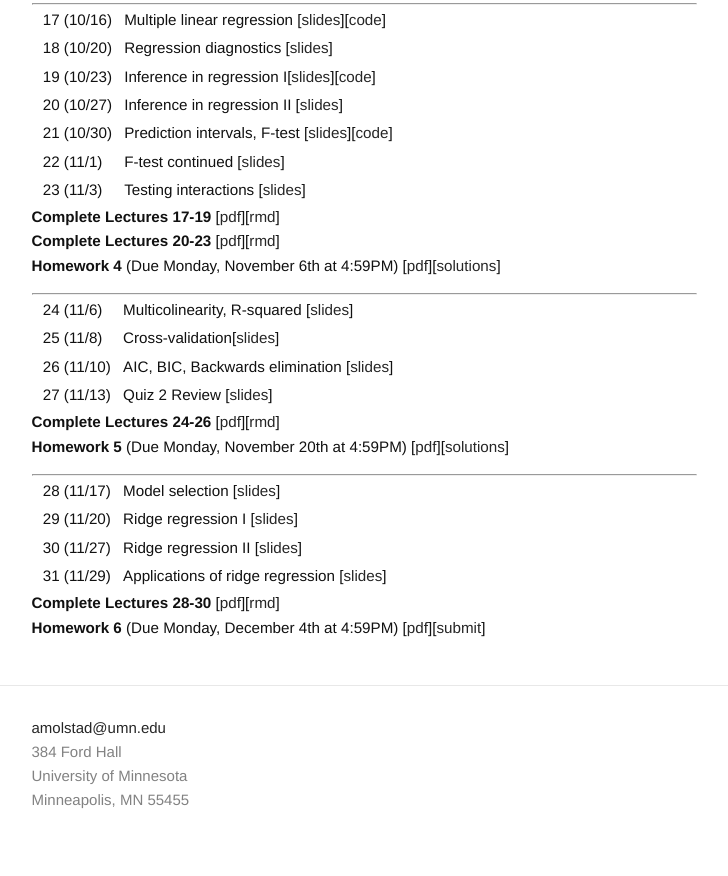
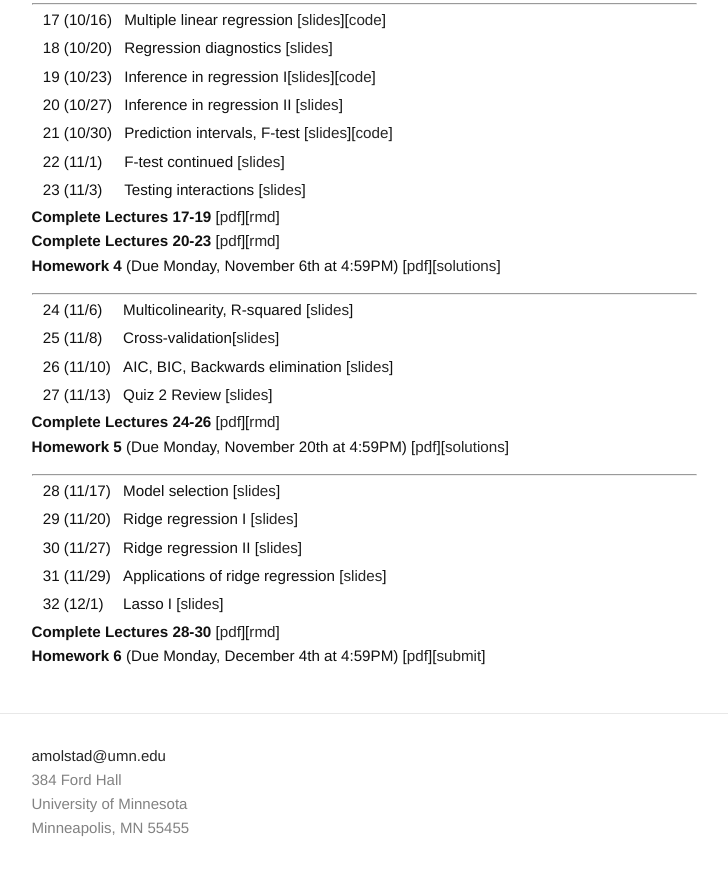
Before and after one commit to ajmolstad/ajmolstad.github.io, a Jekyll site: the page built from F23_STAT3301.md, in a window 1280 px wide and 900 px high, scrolled down 1176 px. Shown: the top 876 px of the window, without its empty margins (276-1004 px from the left). Built offline with Jekyll 4.4.1, drawn with Linux system fonts in a browser that asks for light colours.

Commit message:
Update F23_STAT3301.md

```diff
--- a/F23_STAT3301.md
+++ b/F23_STAT3301.md
@@ -93,6 +93,8 @@ Note that you must be logged into your UMN Canvas account to access course mater
 || 29 (11/20) || Ridge regression I [[slides](https://canvas.umn.edu/files/39686682/download?download_frd=1)] ||
 || 30 (11/27) || Ridge regression II [[slides](https://canvas.umn.edu/files/39706966/download?download_frd=1)] ||
 || 31 (11/29) || Applications of ridge regression [[slides](https://canvas.umn.edu/files/39780665/download?download_frd=1)] ||
+|| 32 (12/1) || Lasso I [[slides](https://canvas.umn.edu/files/39848633/download?download_frd=1)] ||
+
 
 **Complete Lectures 28-30** [[pdf](https://canvas.umn.edu/files/39686834/download?download_frd=1)][[rmd](https://canvas.umn.edu/files/39686835/download?download_frd=1)]
 **Homework 6** (Due Monday, December 4th at 4:59PM) [[pdf](https://canvas.umn.edu/files/39737832/download?download_frd=1)][[submit](https://canvas.umn.edu/courses/389122/assignments/3539789)]
```
